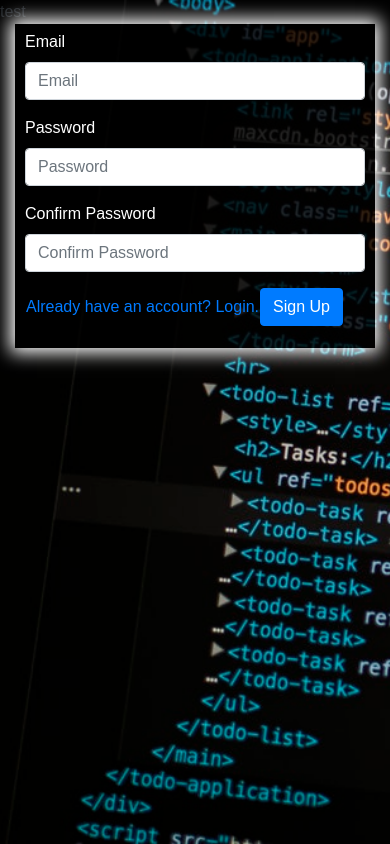
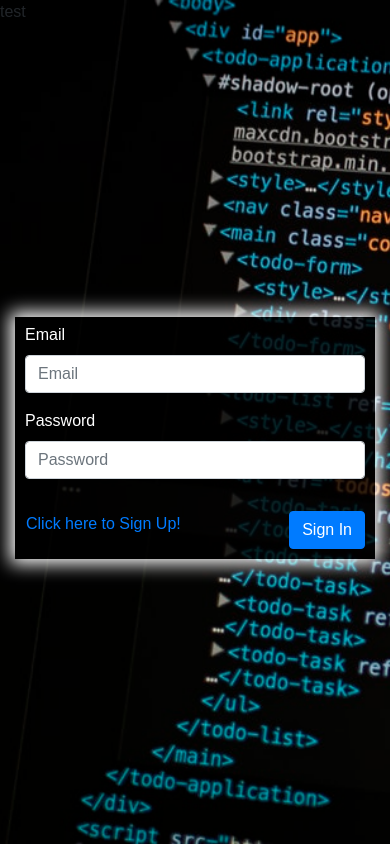
Before and after one commit to CodingDom/Code-Red-, an Angular app: page /login in a window 390 px wide. Built offline with nearby package versions, Linux system fonts and the light colour scheme.

Commit message:
Animated login form

```diff
--- a/src/app/app.module.ts
+++ b/src/app/app.module.ts
@@ -1,4 +1,5 @@
 import { BrowserModule } from '@angular/platform-browser';
+import { BrowserAnimationsModule } from '@angular/platform-browser/animations';
 import { NgModule } from '@angular/core';
 
 import { AppRoutingModule } from './app-routing.module';
@@ -12,6 +13,7 @@ import { LoginComponent } from './login-component/login.component';
   ],
   imports: [
     BrowserModule,
+    BrowserAnimationsModule,
     AppRoutingModule
   ],
   providers: [],
--- a/src/app/login-component/login.component.html
+++ b/src/app/login-component/login.component.html
@@ -1,24 +1,26 @@
 <div class="container">
-  <div class="row justify-content-center">
+  <div class="row justify-content-center modal-dialog-centered">
     <div class="col-md-8">
     <!-- <img src="/assets/images/logo_transparent.png" width="45%"> -->
     <form>
       <div class="form-row">
-        <div class="form-group col-md-12">
+        <div class="form-group col-12">
           <label for="inputEmail">Email</label>
-          <input type="email" class="form-control" id="inputEmail" placeholder="Email">
+          <input type="email" class="form-control" id="inputEmail" placeholder="Email" required>
         </div>
-        <div class="form-group col-md-12">
+        <div class="form-group col-12">
           <label for="inputPassword">Password</label>
-          <input type="password" class="form-control" id="inputPassword" placeholder="Password">
+          <input type="password" class="form-control" id="inputPassword" placeholder="Password" required>
         </div>
-        <div *ngIf="mode != 'login'" class="form-group col-md-12">
+        <!-- <ng-container *ngIf="mode != 'login'"> -->
+        <div class="form-group col-12" [@slideInOut]="mode">
             <label for="inputPasswordConfirm">Confirm Password</label>
-            <input type="password" class="form-control" id="inputPasswordConfirm" placeholder="Confirm Password">
+            <input type="password" class="form-control" id="inputPasswordConfirm" placeholder="Confirm Password" [required]='mode == "signup" ? true : null'>
         </div>
+        <!-- </ng-container> -->
       </div>
       <div class="form-group">
-          <button id="switch" class="btn btn-link" type="button">{{ mode == 'login' && 'Click here to Sign Up!' || 'Already have an account? Login.' }}</button>
+          <button id="switch" (click)="modeSwitch()" class="btn btn-link" type="button">{{ mode == 'login' && 'Click here to Sign Up!' || 'Already have an account?' }}</button>
           <button type="submit" class="btn btn-primary">{{ mode == 'login' && 'Sign In' || 'Sign Up' }}</button>
       </div>
     </form>
--- a/src/app/login-component/login.component.scss
+++ b/src/app/login-component/login.component.scss
@@ -12,8 +12,10 @@ form {
     padding: 0;
 }
 
+button[type=submit] {
+    float: right;
+}
+
 @media all and (min-width: #{map-get($grid-breakpoints,sm)}) {
-    button[type=submit] {
-        float: right;
-    }
+
 }
--- a/src/app/login-component/login.component.ts
+++ b/src/app/login-component/login.component.ts
@@ -1,13 +1,37 @@
 import { Component, OnInit } from '@angular/core';
+import { trigger, state, style, transition, animate } from '@angular/animations';
 
 @Component({
   selector: 'app-login-component',
   templateUrl: './login.component.html',
-  styleUrls: ['./login.component.scss']
+  styleUrls: ['./login.component.scss'],
+  animations: [
+    trigger('slideInOut', [
+      state('signup', style({
+        overflow: 'hidden',
+        height: '*',
+        width: '300px'
+      })),
+      state('login', style({
+        opacity: '0',
+        overflow: 'hidden',
+        height: '0px',
+        width: '0px'
+      })),
+      transition('login => signup', animate('400ms ease-in-out')),
+      transition('signup => login', animate('400ms ease-in-out'))
+    ])
+  ]
 })
 export class LoginComponent implements OnInit {
+  private mode: string = "login";
 
   constructor() { }
+
+  modeSwitch() {
+    this.mode = this.mode == "login" ? "signup" : "login";
+    console.log("Clicked: "+this.mode);
+  }
 
   ngOnInit() {
   }
```
